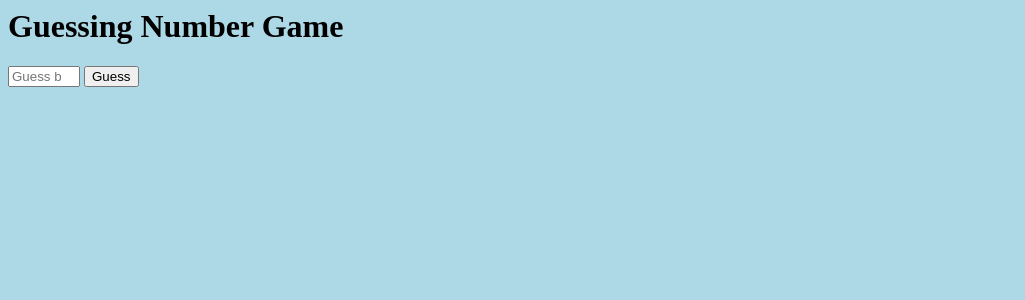
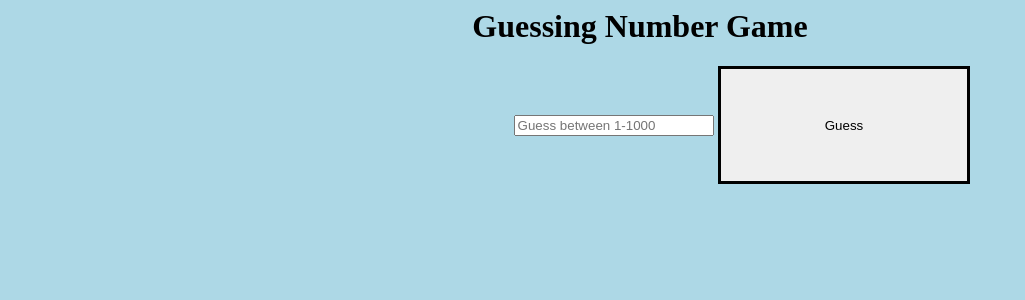
Before and after one commit to DatIsHetLeven/NumberGuessingGame, a PHP site: page /Start.php in a window 1280 px wide. Shown: the top 300 px of the page, without its empty margins (0-1025 px from the left). Run offline with PHP 8.4, Linux system fonts and the light colour scheme; the visitor is signed in with stand-in values (Sample User, id 1).

Commit message:
almost finished

```diff
--- a/Index.php
+++ b/Index.php
@@ -2,13 +2,13 @@
 <html>
 <head>
     <title>Guessing Number Game</title>
-    <link rel="stylesheet" href="index.css">
+    <link rel="stylesheet" href="stylesheet.css">
 </head>
 <body>
     <h1>Welcome to the Guessing Number Game</h1>
-    <br>Press Start to begin a new game!!</a>
+    <br><h3>Press Start to begin a new game!!</h3></br>
     <form action="create.php" method="post">
-      <input type="submit" name="genRandomNumber" value="Start">
+    <input type="submit" name="genRandomNumber" value="Start" class="button">
     </form>
 </body>
 </html>
--- a/Start.php
+++ b/Start.php
@@ -2,13 +2,14 @@
 <html>
 <head>
     <title>Guessing Number Game</title>
-    <link rel="stylesheet" href="index.css">
+    <link rel="stylesheet" href="stylesheet.css">
 </head>
 <body>
+  <?php require('checkValue.php')?>
     <h1>Guessing Number Game</h1>
-    <form action="checkValue.php" method="post">
-        <input type="number" name="inputUser" min="1" max="1000" placeholder="Guess between 1-1000">
-        <input type="submit"name="guessButton" value="Guess">
+    <form  method="post"  action="<?php echo $_SERVER['PHP_SELF']; ?>">
+        <input type="number" name="inputUser" min="1" max="1000" placeholder="Guess between 1-1000" id="userInput">
+        <input type="submit"name="guessButton" value="Guess" class="button">
     </form>
 </body>
 </html>
--- a/checkValue.php
+++ b/checkValue.php
@@ -5,27 +5,32 @@ if(isset($_SESSION['views']))
     $_SESSION['views'] = $_SESSION['views']+1;
 else
     $_SESSION['views']=1;
+//Store random value as variable
+$randomNumber = $_SESSION['randomnumber'];
 
+//If u want to cheat ^_^
+// echo $randomNumber
 
-$randomNumber = $_SESSION['randomnumber'];
-$inputUser = $_POST['inputUser'];
-
-echo $randomNumber;
 //iF GUESS BUTTON IS CLICKED
 if (isset($_POST['guessButton'])) {
+  //Store user input
+  $inputUser = $_POST['inputUser'];
   //Answer is correct
-  if ($inputUser == $randomNumber) {
+  if (empty($inputUser)) {
+    echo "You have to fill in a number!";
+  }
+  elseif ($inputUser == $randomNumber) {
     //store attempts in session
     $_SESSION['views'] = $_SESSION['views'];
     header("Location: resultPage.php");
   }
   //Answer is greater than user input
   elseif ($inputUser > $randomNumber) {
-    echo "helaas, het getal is kleiner dan de invoer";
+     echo 'unfortunately the number is slightly lower';
   }
-  //Answer is smaller than user input
-  else {
-    echo "hup hup, iets meer omhoog";
+    //Answer is smaller than user input
+  elseif($inputUser < $randomNumber) {
+    echo "come on!! a little higher";
   }
 }
 
--- a/create.php
+++ b/create.php
@@ -14,4 +14,5 @@ if (isset($_POST['genRandomNumber'])) {
 }
 
 
+
  ?>
--- a/endOfGame.php
+++ b/endOfGame.php
@@ -1,6 +1,8 @@
 <?php
 session_start();
 
+$randomNumber = $_SESSION['randomnumber'];
+$attempt = $_SESSION['views'];
 //Destroy session -> Go to landing page
 if (isset($_POST['desButton'])){
   session_destroy();
--- a/index.css
+++ /dev/null
@@ -1,3 +0,0 @@
-body {
-  background-color: lightblue;
-}
--- /dev/null
+++ b/stylesheet.css
@@ -0,0 +1,22 @@
+body {
+  background-color: lightblue;
+}
+
+h1,h3{
+  text-align: center;
+}
+
+.button{
+  width: 20%;
+  height: 15%;
+  position: relative;
+  left: 40%;
+  border: 3px solid black;
+}
+
+#userInput{
+  width: 200px;
+  position: relative;
+  left: 40%;
+
+}
```
Also changed, not shown: resultPage.php (+5 -5 lines), errorMessages.php (added).
